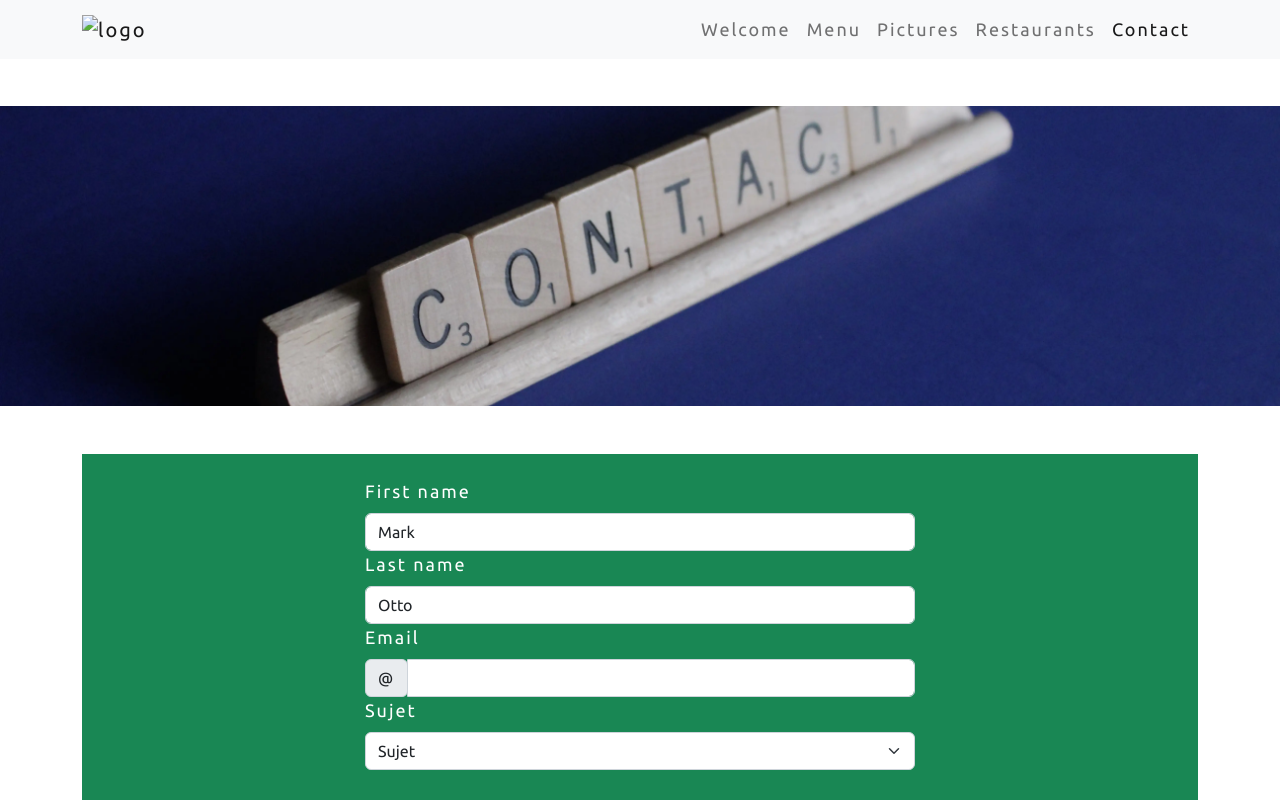
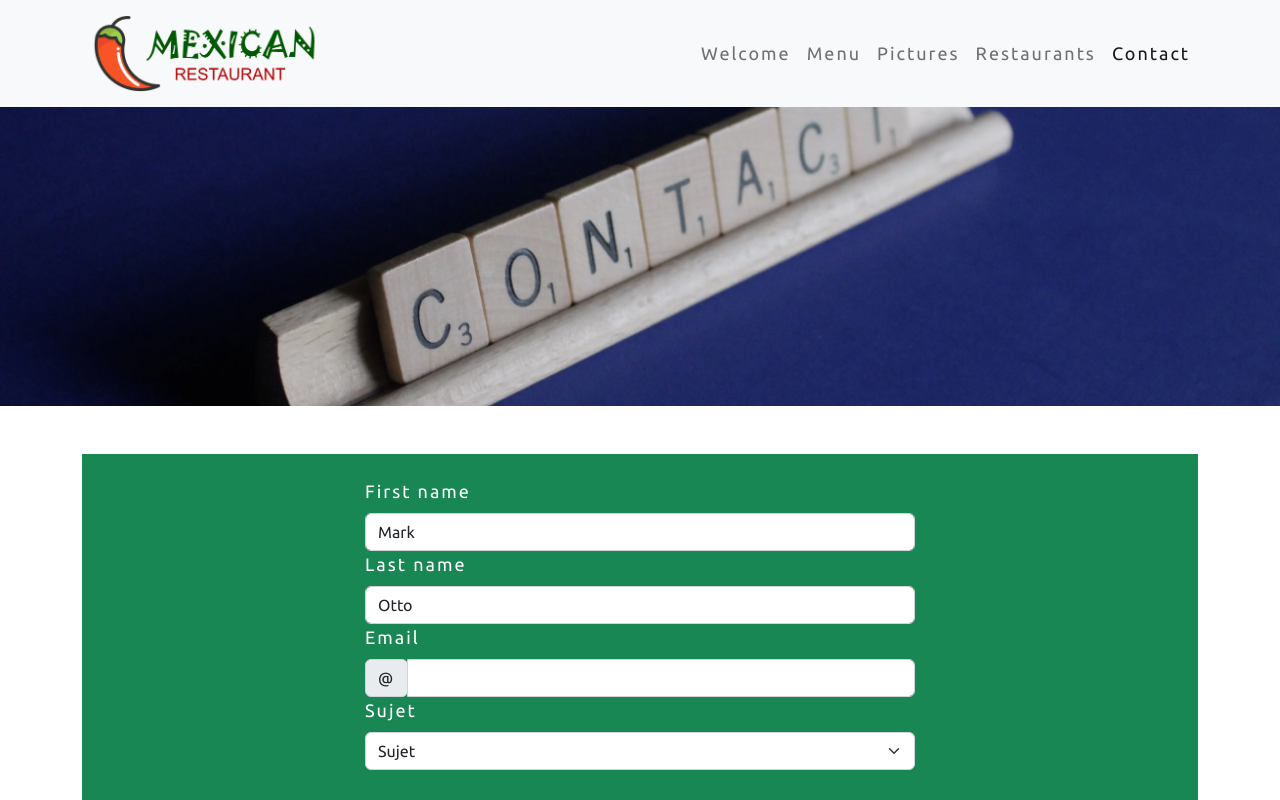
Before and after one commit to ElmiriYounes/ElmiriYounes.github.io, a plain HTML site: page bootstrap/pages/contact.html in a window 1280 px wide. Shown: the top 800 px of the page. Drawn offline with nearby package versions, Linux system fonts and the light colour scheme.

Commit message:
mexican restaurant

```diff
--- a/bootstrap/pages/contact.html
+++ b/bootstrap/pages/contact.html
@@ -18,7 +18,7 @@
     <nav class="navbar navbar-expand-lg navbar-light fixed-top bg-light">
         <div class="container">
             <a class="navbar-brand" href="../index.html">
-                <img src="images/logo.webp" width="250px" alt="logo">
+                <img src="../images/logo.webp" width="250px" alt="logo">
             </a>
             <button class="navbar-toggler" type="button" data-bs-toggle="collapse" data-bs-target="#navbarNavAltMarkup"
                 aria-controls="navbarNavAltMarkup" aria-expanded="false" aria-label="Toggle navigation">
```
Also changed, not shown: bootstrap/pages/menu.html (+1 -1 lines), bootstrap/pages/pictures.html (+1 -1 lines), bootstrap/pages/restaurants.html (+1 -1 lines).
